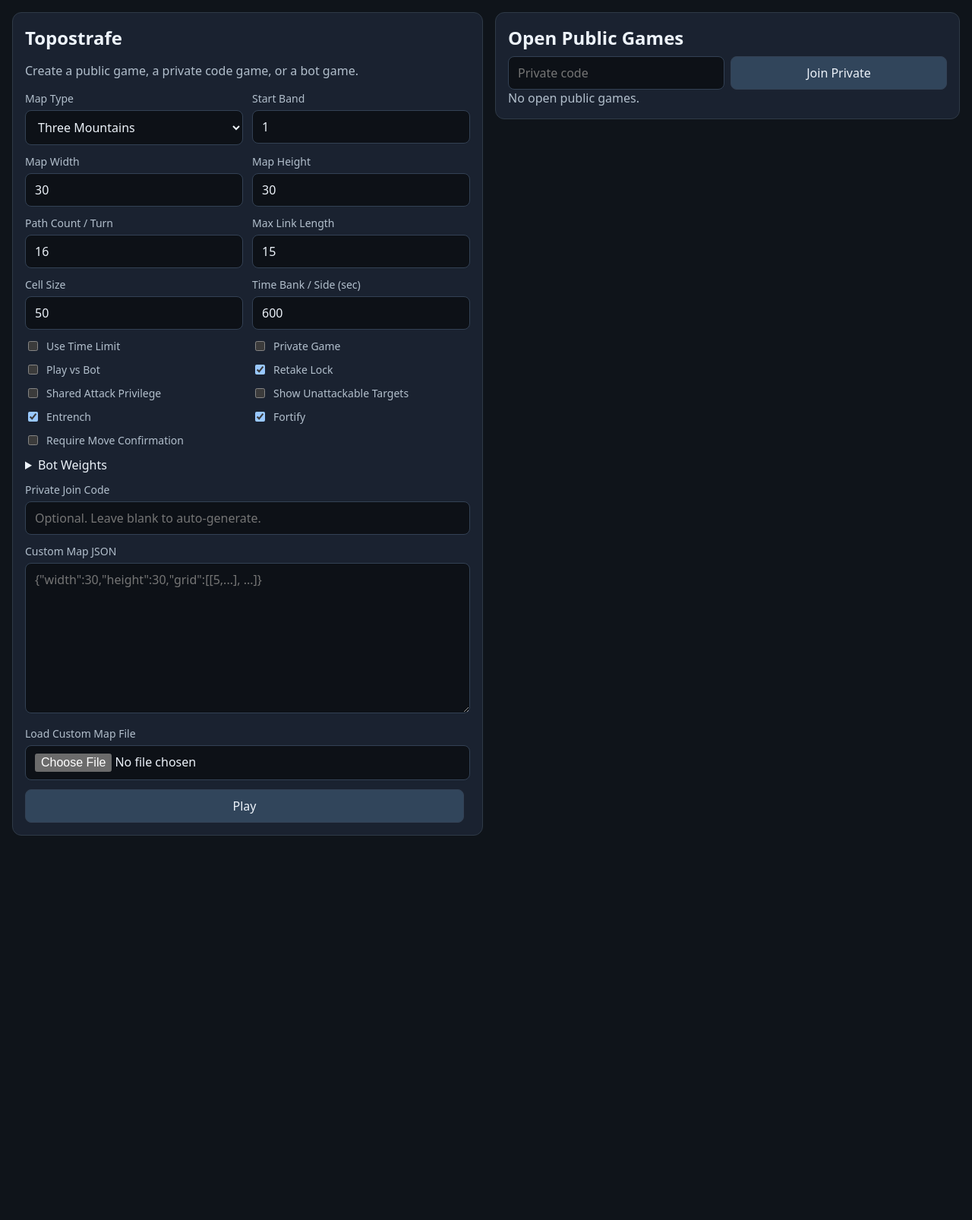
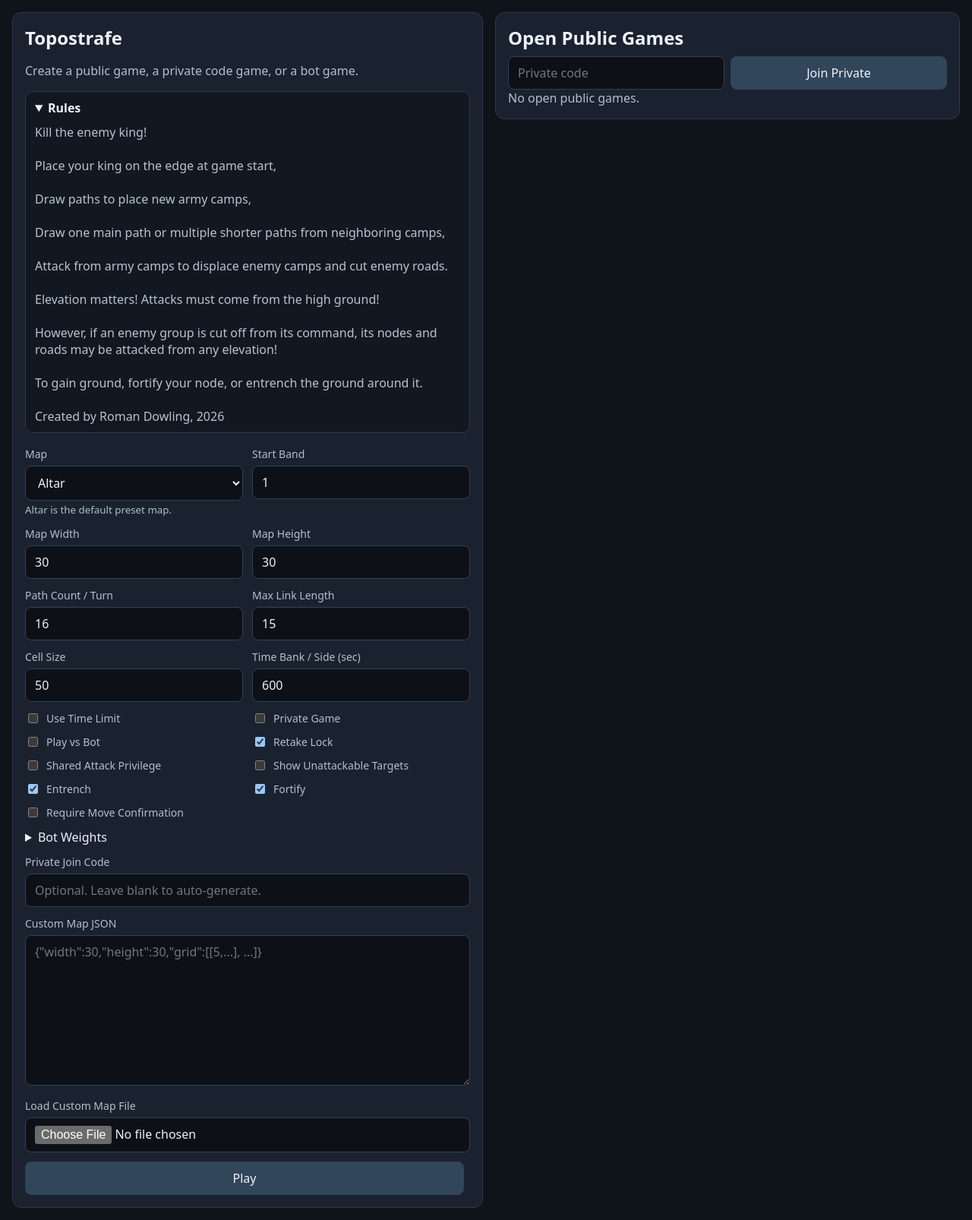
Before and after one commit to rpdowling/Topostrafe, a FastAPI app: page / in a window 1280 px wide. Shown: the whole page at 76% size. Before the commit the page ends 1100 px from the top, so only its background shows below. Run offline with FastAPI, Linux system fonts and the light colour scheme; data that the repository does not hold is empty.

Commit message:
add rules and maps

```diff
--- a/engine_core.py
+++ b/engine_core.py
@@ -15,7 +15,7 @@ class GameSettings:
     map_width: int = 30
     map_height: int = 30
     cell_size: int = 50
-    map_type: str = "Three Mountains"
+    map_type: str = "Altar"
     path_count: int = 16
     max_link_distance: int = 15
     start_band: int = 1
--- a/main.py
+++ b/main.py
@@ -12,6 +12,7 @@ from fastapi.staticfiles import StaticFiles
 from fastapi.templating import Jinja2Templates
 
 from store import GameStore
+from preset_maps import RULES_TEXT
 
 
 BASE_DIR = Path(__file__).resolve().parent
@@ -53,6 +54,7 @@ async def index(request: Request):
         "index.html",
         {
             "defaults_json": json.dumps(defaults),
+            "rules_text": RULES_TEXT,
             "title": "Topostrafe",
         },
     )
--- a/static/app.css
+++ b/static/app.css
@@ -122,3 +122,7 @@ button:hover, .button-link:hover { background: var(--button-active); }
   .sidebar { position: static; max-height: none; }
   #board { height: 70vh; }
 }
+
+.rules-box { margin: 14px 0 18px; border: 1px solid #2f3a47; border-radius: 10px; padding: 10px 12px; background: #111821; }
+.rules-box summary { cursor: pointer; font-weight: 700; margin-bottom: 8px; }
+.rules-text { white-space: pre-wrap; margin: 10px 0 0; font: inherit; color: #b8c3cf; }
--- a/store.py
+++ b/store.py
@@ -8,6 +8,7 @@ from dataclasses import dataclass, field
 from typing import Any
 
 import engine_core as eng
+from preset_maps import ALTAR_MAP
 
 
 ELEVATION_COLORS = {
@@ -19,7 +20,7 @@ ELEVATION_COLORS = {
 }
 PLAYER_COLORS = {0: "#ff00ff", 1: "#ffffff"}
 PLAYER_OUTLINES = {0: "#2b0030", 1: "#000000"}
-MAP_TYPES = ["Noise", "Ridges", "Plains", "Three Mountains", "Mountains", "Custom"]
+MAP_TYPES = ["Altar", "Noise", "Ridges", "Plains", "Three Mountains", "Mountains", "Custom"]
 
 
 def _short_id(n: int = 8) -> str:
@@ -83,6 +84,7 @@ class GameStore:
 
     def defaults(self) -> dict[str, Any]:
         d = eng.GameSettings()
+        d.map_type = "Altar"
         return {
             "settings": d.__dict__.copy(),
             "map_types": MAP_TYPES,
@@ -124,6 +126,8 @@ class GameStore:
                 data[field] = val
         if data["map_type"] not in MAP_TYPES:
             data["map_type"] = base.map_type
+        if not data["map_type"]:
+            data["map_type"] = "Altar"
         data["map_width"] = max(5, min(80, int(data["map_width"])))
         data["map_height"] = max(5, min(80, int(data["map_height"])))
         data["cell_size"] = max(8, min(80, int(data["cell_size"])))
@@ -134,6 +138,8 @@ class GameStore:
         return eng.GameSettings(**data)
 
     def _map_from_payload(self, settings: eng.GameSettings, payload: dict[str, Any]) -> eng.MapData:
+        if settings.map_type == "Altar":
+            return eng.MapData(int(ALTAR_MAP["width"]), int(ALTAR_MAP["height"]), [[int(c) for c in row] for row in ALTAR_MAP["grid"]])
         if settings.map_type == "Custom":
             raw = payload.get("custom_map_json", "")
             if not raw:
--- a/templates/index.html
+++ b/templates/index.html
@@ -12,11 +12,17 @@
       <h1>Topostrafe</h1>
       <p class="muted">Create a public game, a private code game, or a bot game.</p>
 
+      <details open class="rules-box">
+        <summary>Rules</summary>
+        <pre class="rules-text">{{ rules_text }}</pre>
+      </details>
+
       <form id="create-form" class="stack gap-12">
         <div class="grid two">
           <label>
-            <span>Map Type</span>
+            <span>Map</span>
             <select id="map_type"></select>
+            <small class="muted">Altar is the default preset map.</small>
           </label>
           <label>
             <span>Start Band</span>
```
Also changed, not shown: preset_maps.py (added, +5 -0 lines), README.md.
